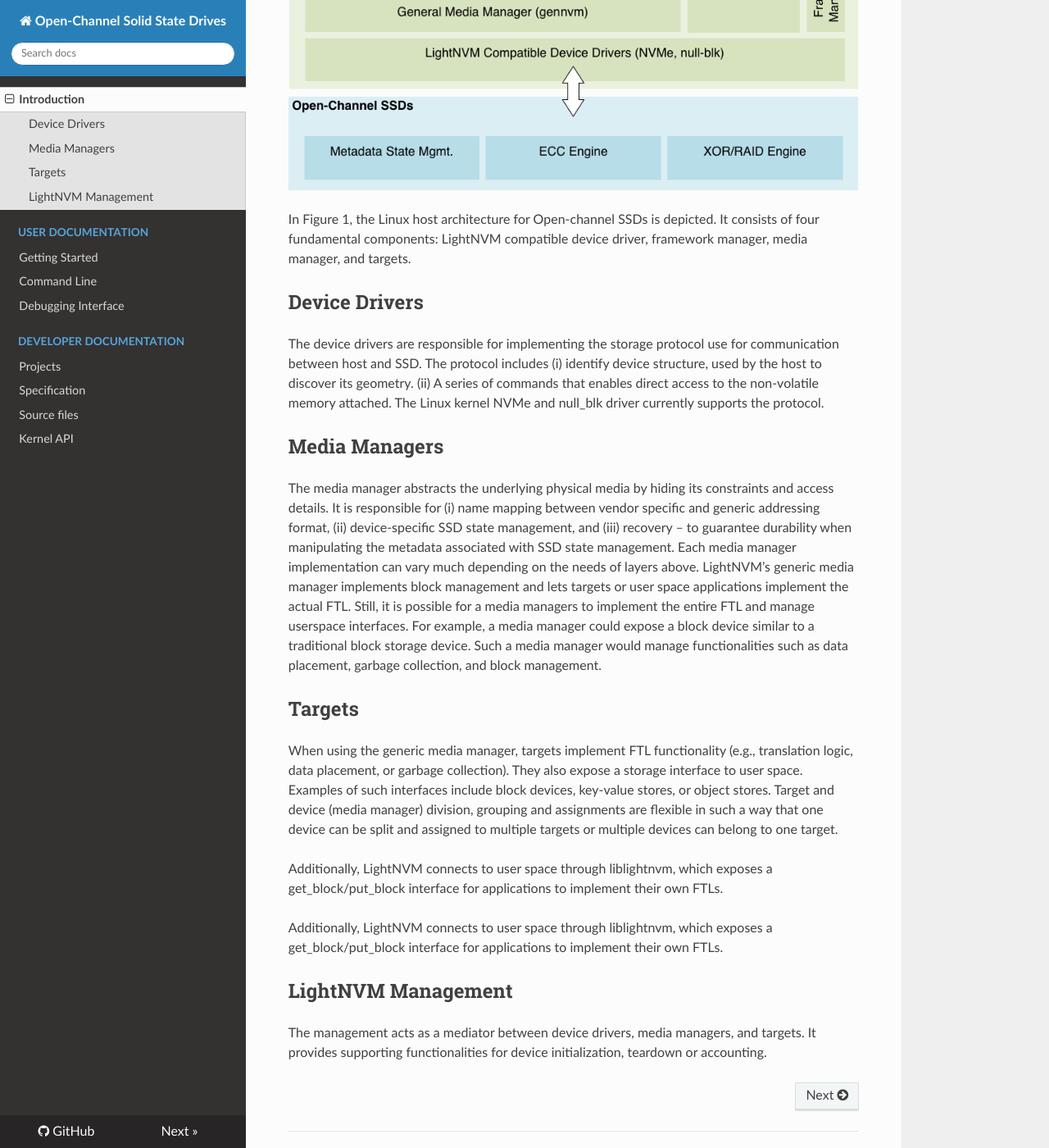
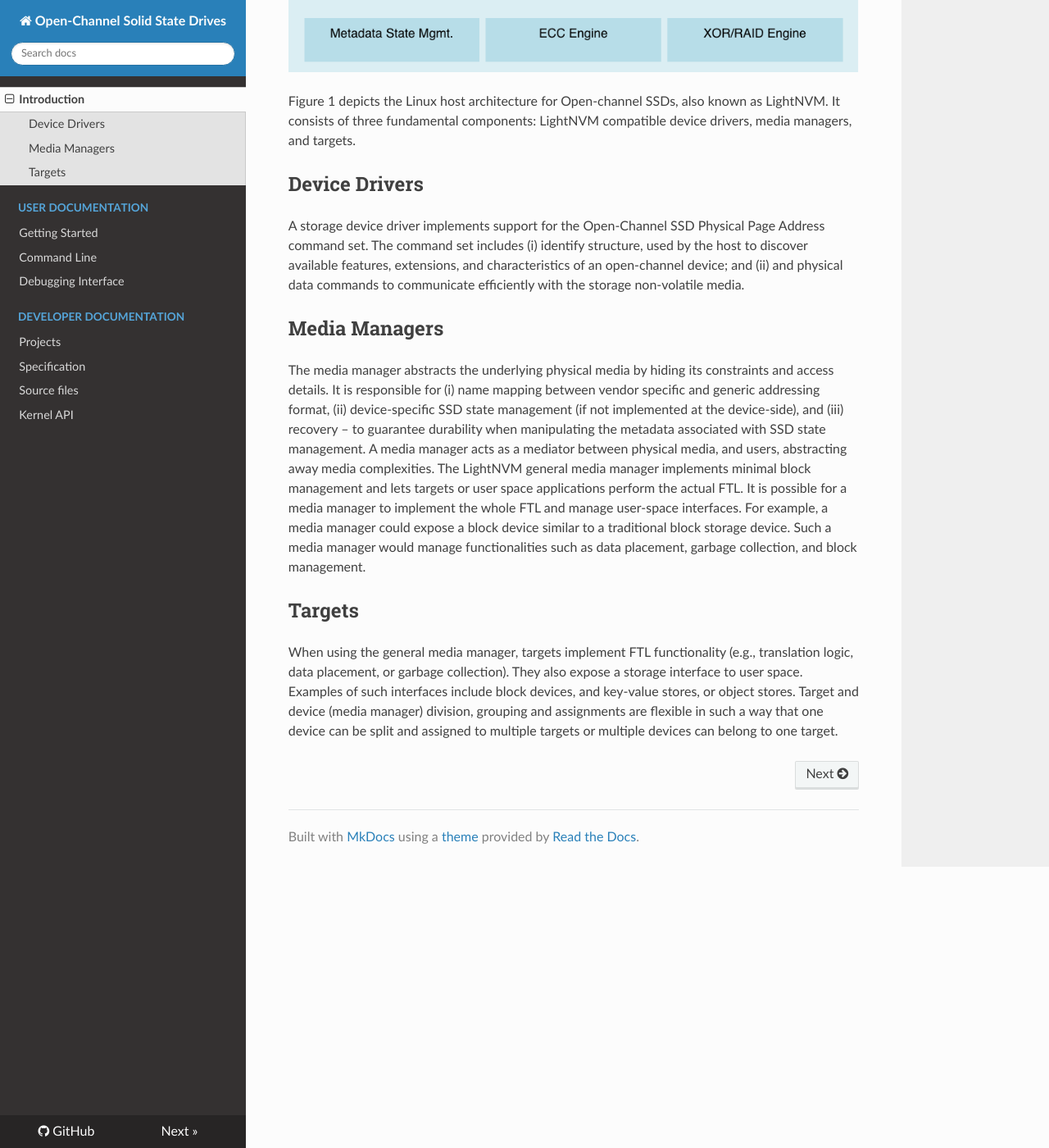
Before and after one commit to OpenChannelSSD/documentation, an MkDocs documentation site: the page built from docs/index.md, in a window 1280 px wide and 1400 px high, scrolled down 948 px. Shown: the whole window at 82% size. Built offline with MkDocs 1.6.1, drawn with Linux system fonts in a browser that asks for light colours; nearby versions of some CDN libraries; old or Windows-style settings are respelled for this version of MkDocs; some of the changed text lies outside the part shown.

Commit message:
Update index.md

```diff
--- a/docs/index.md
+++ b/docs/index.md
@@ -1,30 +1,21 @@
 # Open-Channel Solid State Drives
-Open-Channel SSDs are devices that share responsibilities with the host to implement and maintain features that typical SSDs keep strictly in firmware. These include (i) the Flash Translation Layer (FTL), (ii) bad block management, and (iii) dedicated hardware units such as the flash controller, the interface controller, and large amounts of flash chips.
+An Open-Channel SSD is a device that shares responsibilities with the host to implement and maintain functionalities that a traditional SSD keeps strictly in firmware.
 
-The motivation for moving certain responsibilities to the host is to make I/O data commands predictable from the host-side. In this way, the device enables the host to adapt the FTL algorithms and optimizations to match the appropriate user workloads that it executes. Adapting the behavior of the FTL to manage one or several SSDs directly in software, making it possible for the device to accommodate changing workloads.
+By moving traditional SSD responsibilities to the host, I/Os latencies can be significantly more predictable. The added responsibilities allows host software to adapt its data placement, garbage collection and I/O scheduling algorithms to a given user I/O workload. Traditional, these optimizations are applied on the device side of the storage interface and hidden behind a narrow storage interface, which prevents significant optimizations and algorithms to change during run-time.
 
-An example of a shared responsibility configuration is the following: The host manages data placement, garbage collection, and has knowledge about the parallel units within the device to schedule and manage I/O streams. The device manages bad blocks, ECC and how to write to the non-volatile memory it has attached.
-
-The baseline is that Open-channels SSD exposes direct access to their physical flash storage while keeping a subset of the internal features of traditional SSDs. The responsibilities delegated to the host depends entirely on the device capabilities.
+The responsibilities are shared such that the host manages data placement, garbage collection, and I/O scheduling. While the device manages bad blocks, durability, and implement efficient hardware engies for writing to the non-volatile memories it has attached.
 
 ![Figure 1](img/LightNVMArch.png)
 
 
-In Figure 1, the Linux host architecture for Open-channel SSDs is depicted. It consists of four fundamental components: LightNVM compatible device driver, framework manager, media manager, and targets.
+Figure 1 depicts the Linux host architecture for Open-channel SSDs, also known as LightNVM. It consists of three fundamental components: LightNVM compatible device drivers, media managers, and targets.
 
 ## Device Drivers
-The device drivers are responsible for implementing the storage protocol use for communication between host and SSD. The protocol includes (i) identify device structure, used by the host to discover its geometry. (ii) A series of commands that enables direct access to the non-volatile memory attached. The Linux kernel NVMe and null_blk driver currently supports the protocol.
+A storage device driver implements support for the Open-Channel SSD Physical Page Address command set. The command set includes (i) identify structure, used by the host to discover available features, extensions, and characteristics of an open-channel device; and (ii) and physical data commands to communicate efficiently with the storage non-volatile media.
 
 ## Media Managers
-The media manager abstracts the underlying physical media by hiding its constraints and access details. It is responsible for (i) name mapping between vendor specific and generic addressing format, (ii) device-specific SSD state management, and (iii) recovery – to guarantee durability when manipulating the metadata associated with SSD state management. Each media manager implementation can vary much depending on the needs of layers above. LightNVM’s generic media manager implements block management and lets targets or user space applications implement the actual FTL. Still, it is possible for a media managers to implement the entire FTL and manage userspace interfaces. For example, a media manager could expose a block device similar to a traditional block storage device. Such a media manager would manage functionalities such as data placement, garbage collection, and block management.
+The media manager abstracts the underlying physical media by hiding its constraints and access details. It is responsible for (i) name mapping between vendor specific and generic addressing format, (ii) device-specific SSD state management (if not implemented at the device-side), and (iii) recovery – to guarantee durability when manipulating the metadata associated with SSD state management. A media manager acts as a mediator between physical media, and users, abstracting away media complexities. The LightNVM general media manager implements minimal block management and lets targets or user space applications perform the actual FTL. It is possible for a media manager to implement the whole FTL and manage user-space interfaces. For example, a media manager could expose a block device similar to a traditional block storage device. Such a media manager would manage functionalities such as data placement, garbage collection, and block management.
+
 
 ## Targets
-When using the generic media manager, targets implement FTL functionality (e.g., translation logic, data placement, or garbage collection). They also expose a storage interface to user space. Examples of such interfaces include block devices, key-value stores, or object stores. Target and device (media manager) division, grouping and assignments are flexible in such a way that one device can be split and assigned to multiple targets or multiple devices can belong to one target.
-
-Additionally, LightNVM connects to user space through liblightnvm, which exposes a get_block/put_block interface for applications to implement their own FTLs.
-
-Additionally, LightNVM connects to user space through liblightnvm, which exposes
-a get_block/put_block interface for applications to implement their own FTLs.
-
-## LightNVM Management
-The  management acts as a mediator between device drivers, media managers, and targets. It provides supporting functionalities for device initialization, teardown or accounting.
+When using the general media manager, targets implement FTL functionality (e.g., translation logic, data placement, or garbage collection). They also expose a storage interface to user space. Examples of such interfaces include block devices, and key-value stores, or object stores. Target and device (media manager) division, grouping and assignments are flexible in such a way that one device can be split and assigned to multiple targets or multiple devices can belong to one target.
```
